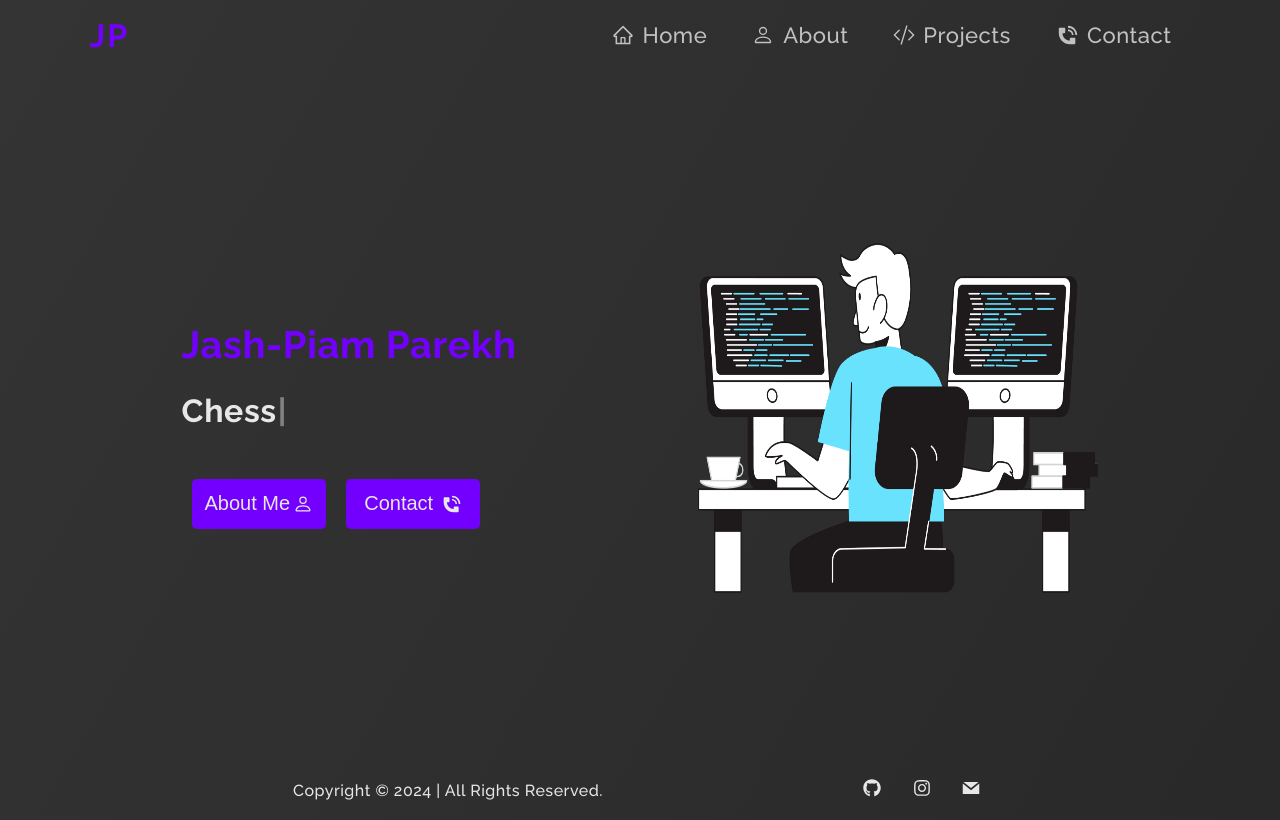
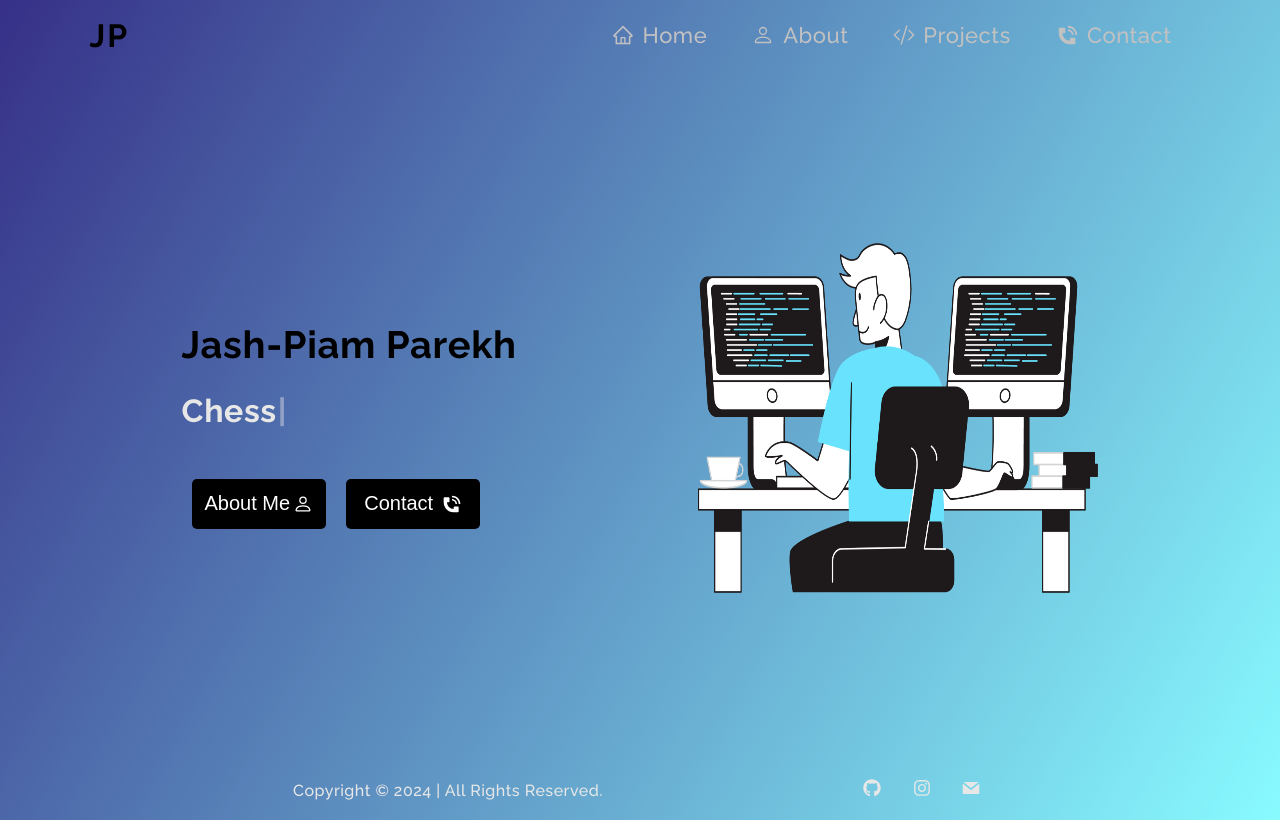
Before and after one commit to cursorboy/cursorboy.com, a React (Vite) app: page / in a window 1280 px wide. Built offline with nearby package versions, Linux system fonts and the light colour scheme.

Commit message:
fix color
fixing color

```diff
--- a/src/index.css
+++ b/src/index.css
@@ -8,11 +8,11 @@
   position: relative;
   overflow-x: hidden;
   -webkit-tap-highlight-color: transparent;
-  --color: #7300ff;
+  --color: #000000;
 }
 body {
   font-family: "Raleway", sans-serif;
-  background: linear-gradient(120deg,#343434,#292929); /* Black to Gray Gradient */
+  background: linear-gradient(120deg,#363088,#88fbff); /* Black to Gray Gradient */
   color: #e7e7e7;
   min-height: 100vh;
 }
@@ -39,7 +39,7 @@ button {
   padding: 10px;
   border-radius: 5px;
   background-color: var(--color);
-  color: #e7e7e7;
+  color: #ffffff;
   height: 50px;
   cursor: pointer;
   text-decoration: none;
```
Also changed, not shown: 1 other file (tests, documents, lock files or other folders).
